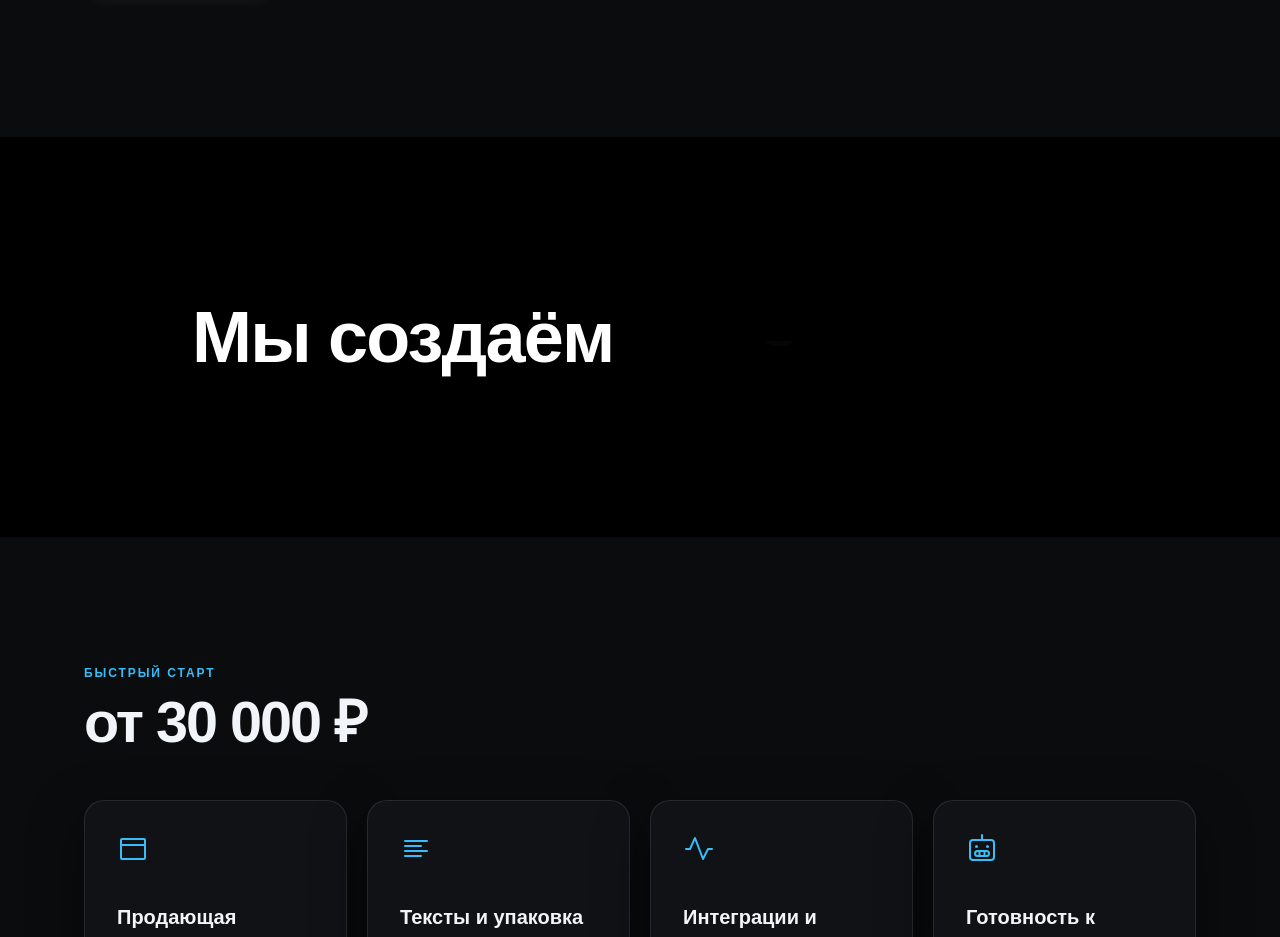
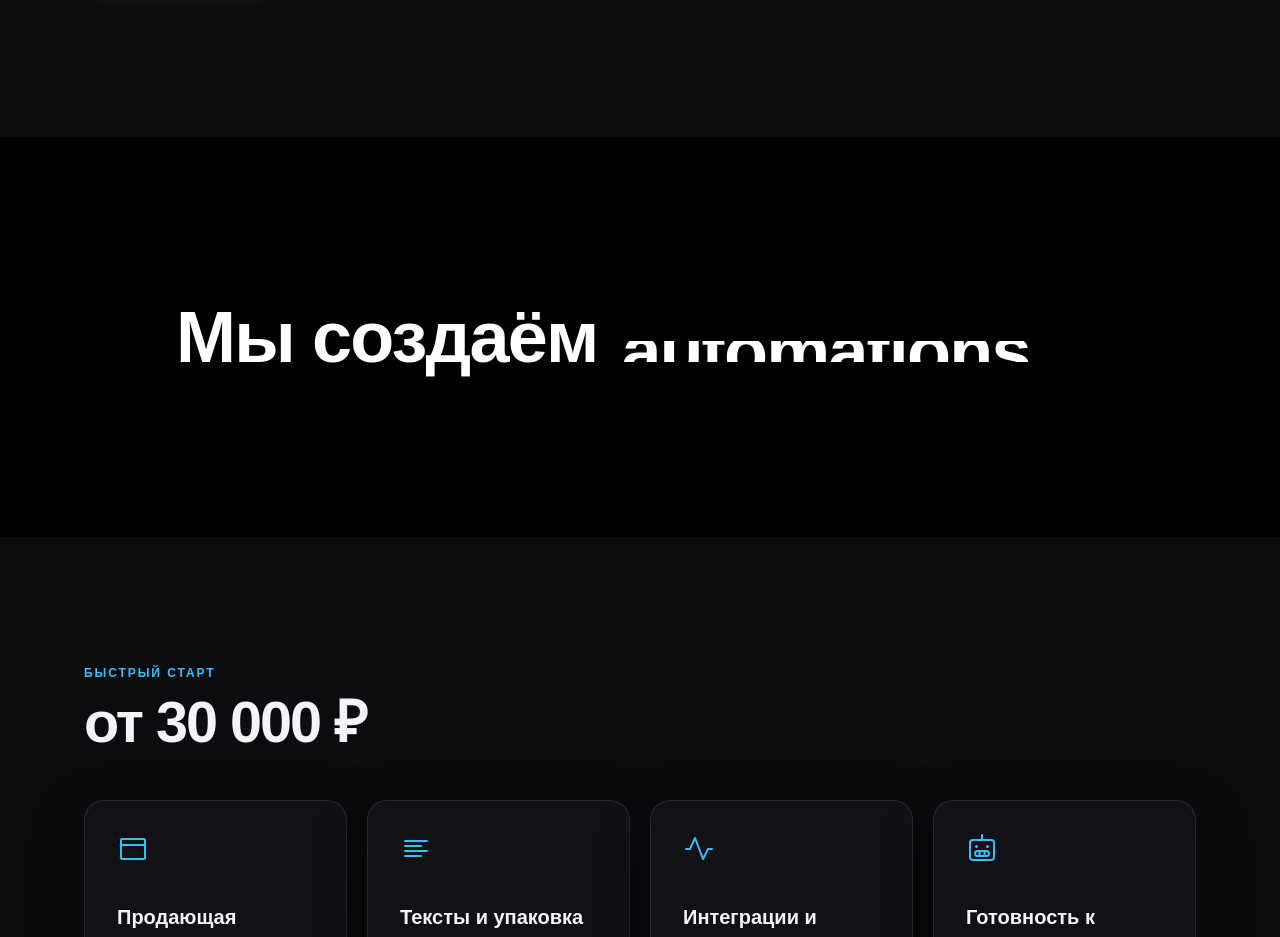
Before and after one commit to Kaaai69/nyraflow, a Next.js app: page / in a window 1280 px wide. Shown: the part 6640-7577 px from the top of the page. Built offline with nearby package versions, Linux system fonts and the light colour scheme.

Commit message:
fix: set 3.5s calm duration and crisp opaque white text for second animation

```diff
--- a/components/AnimatedServicesSection.tsx
+++ b/components/AnimatedServicesSection.tsx
@@ -31,9 +31,10 @@ export default function AnimatedServicesSection() {
   useEffect(() => {
     if (prefersReducedMotion || isPaused) return;
 
+    // 3.5 seconds per word for calm, crystal-clear readability
     const interval = setInterval(() => {
       setCurrentIndex((prev) => (prev + 1) % SERVICES.length);
-    }, 2200);
+    }, 3500);
 
     return () => clearInterval(interval);
   }, [isPaused, prefersReducedMotion]);
@@ -66,28 +67,28 @@ export default function AnimatedServicesSection() {
     <section
       ref={sectionRef}
       id="animated-services-section"
-      className="relative flex min-h-[50vh] w-full flex-col justify-center overflow-hidden bg-[#000000] text-[#FFFFFF] select-none py-24"
+      className="relative flex min-h-[50vh] w-full flex-col justify-center overflow-hidden bg-[#000000] text-[#FFFFFF] select-none py-20"
     >
-      <div className="mx-auto flex w-full max-w-5xl flex-col items-start justify-center px-8 md:px-16">
-        <div className="relative flex w-full items-baseline justify-start gap-4 md:gap-6">
+      <div className="mx-auto flex w-full max-w-5xl flex-col items-start justify-center px-6 md:px-12">
+        <div className="flex flex-col sm:flex-row items-center sm:items-baseline justify-center sm:justify-start gap-4 md:gap-6 w-full text-center sm:text-left">
           {/* STATIC PHRASE - 100% FIXED POSITION */}
           <span className="text-4xl font-bold tracking-tight text-[#FFFFFF] sm:text-5xl md:text-6xl lg:text-7xl shrink-0 whitespace-nowrap leading-none">
             Мы создаём
           </span>
 
-          {/* DYNAMIC WORD - ANIMATES SMOOTHLY IN FIXED ABSOLUTE CONTAINER */}
-          <div className="relative flex-1 h-[1.3em] overflow-hidden">
+          {/* DYNAMIC WORD - CRISP WHITE, 3.5s DURATION, SMOOTH MOTION */}
+          <div className="relative flex-1 h-[1.3em] overflow-hidden flex items-center justify-center sm:justify-start">
             <AnimatePresence mode="wait">
               <motion.span
                 key={SERVICES[currentIndex]}
-                initial={{ y: "100%", opacity: 0 }}
-                animate={{ y: "0%", opacity: 1 }}
-                exit={{ y: "-100%", opacity: 0 }}
+                initial={{ y: 35, opacity: 0 }}
+                animate={{ y: 0, opacity: 1 }}
+                exit={{ y: -35, opacity: 0 }}
                 transition={{
-                  duration: 0.55,
+                  duration: 0.7,
                   ease: [0.22, 1, 0.36, 1],
                 }}
-                className="absolute left-0 top-0 text-4xl font-bold tracking-tight text-[#FFFFFF] sm:text-5xl md:text-6xl lg:text-7xl whitespace-nowrap leading-none"
+                className="text-4xl font-bold tracking-tight text-[#FFFFFF] sm:text-5xl md:text-6xl lg:text-7xl whitespace-nowrap leading-none text-white block"
               >
                 {SERVICES[currentIndex]}
               </motion.span>
```
